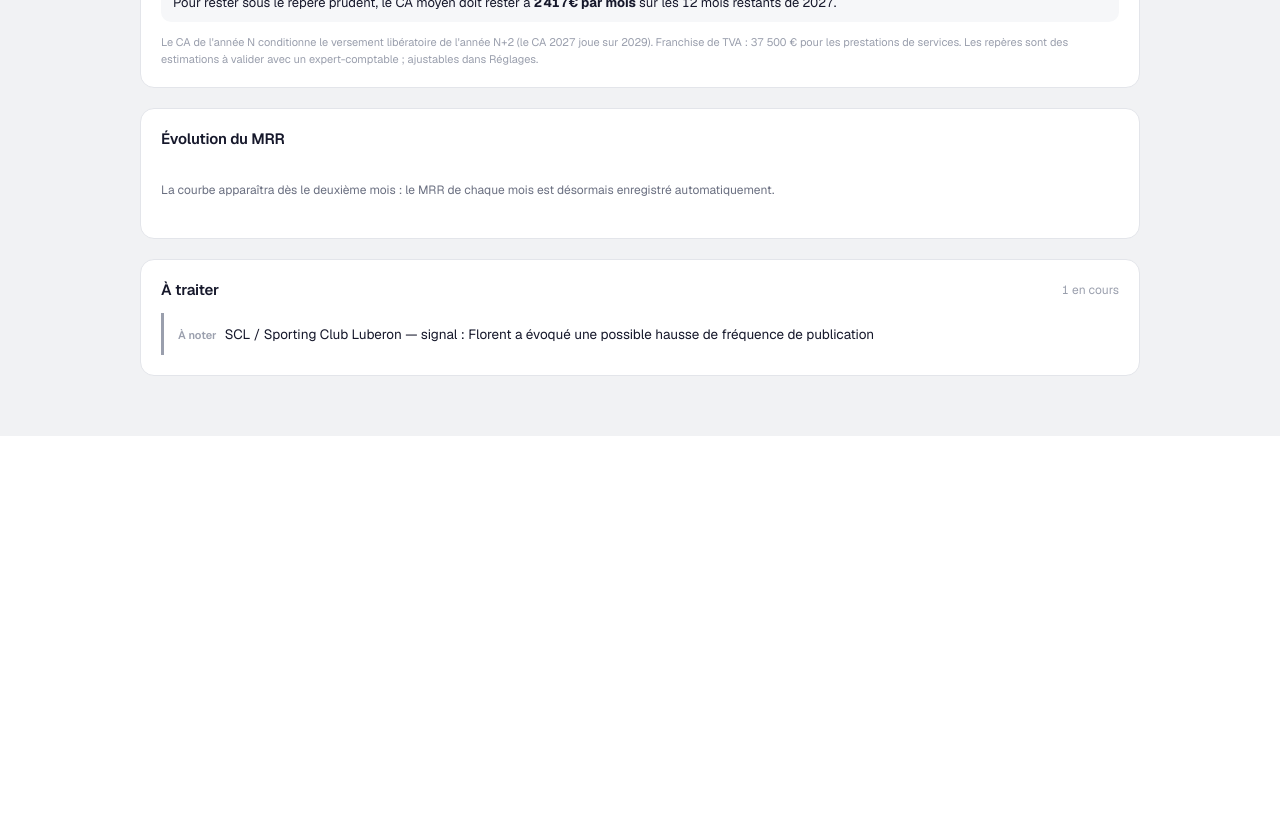
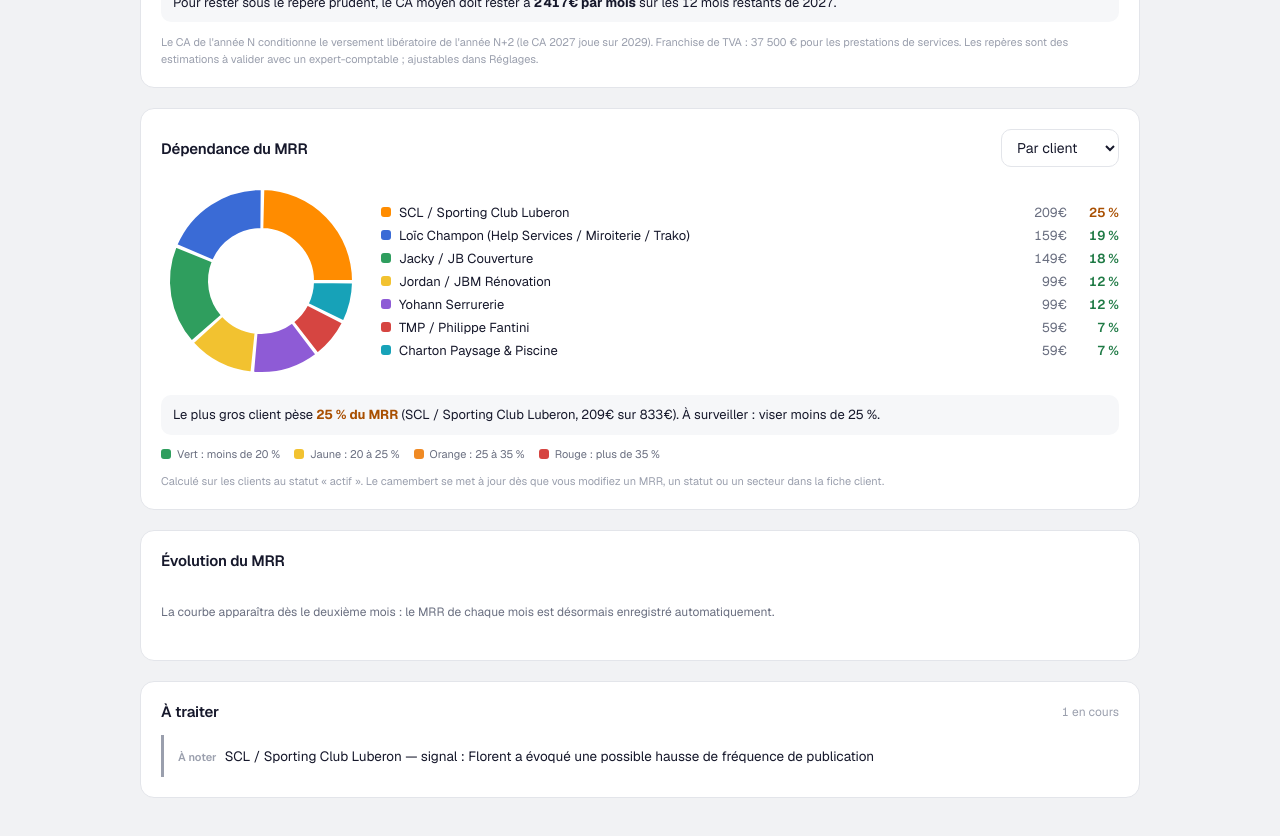
Before and after one commit to aivulpix-hub/vulpix-pilotage, a React (Vite) app: page / in a window 1280 px wide. Shown: the part 880-1716 px from the top of the page. Before the commit the page ends 1316 px from the top, so only its background shows below. Built offline with nearby package versions, Linux system fonts and the light colour scheme.

Commit message:
Tableau de bord : camembert de dépendance du MRR (par client / par secteur)
Co-Authored-By: Claude Sonnet 5.5 <noreply@anthropic.com>
Claude-Session: https://claude.ai/code/session_01DpBauBd7e9NJM4ARoa4bhv

```diff
--- a/src/App.jsx
+++ b/src/App.jsx
@@ -1,6 +1,7 @@
 import React, { useState, useEffect, useMemo, useCallback } from "react";
 import {
   LineChart, Line, XAxis, YAxis, CartesianGrid, Tooltip, ResponsiveContainer,
+  PieChart, Pie, Cell,
 } from "recharts";
 import * as XLSX from "xlsx";
 import {
@@ -578,6 +579,79 @@ function SeuilsFiscauxCard({ data, computed }) {
   );
 }
 
+const PIE_COLORS = ["#FF8C00", "#3A6BD6", "#2F9E5E", "#F2C230", "#8E5BD6", "#D64541", "#17A2B8", "#E667A0", "#7A8B3A", "#5B6275", "#B07A4A", "#2D4A8A"];
+
+function ConcentrationCard({ computed }) {
+  const [view, setView] = useState("client");
+  const actifs = (computed.activeClients || []).filter((c) => (Number(c.mrr) || 0) > 0);
+  const total = actifs.reduce((s, c) => s + (Number(c.mrr) || 0), 0);
+  const groups = {};
+  actifs.forEach((c) => {
+    const key = view === "client" ? c.name : ((c.sector || "").trim() || "Non renseigné");
+    groups[key] = (groups[key] || 0) + (Number(c.mrr) || 0);
+  });
+  const slices = Object.entries(groups)
+    .map(([name, value]) => ({ name, value, pct: total > 0 ? (value / total) * 100 : 0 }))
+    .sort((a, b) => b.value - a.value);
+  const top = slices[0];
+  // vert < 20 %, jaune 20-25 %, orange 25-35 %, rouge au-delà
+  const tone = (pct) => (pct > 35 ? [C.zRed, C.red] : pct > 25 ? [C.zOrange, C.orangeText] : pct >= 20 ? ["#F2C230", "#8A6500"] : [C.zGreen, C.green]);
+  const [, topText] = top ? tone(top.pct) : [null, C.ink];
+  const unit = view === "client" ? "client" : "secteur";
+  return (
+    <Card>
+      <SectionTitle right={
+        <select style={inputStyle} value={view} onChange={(e) => setView(e.target.value)} aria-label="Vue">
+          <option value="client">Par client</option>
+          <option value="secteur">Par secteur</option>
+        </select>
+      }>Dépendance du MRR</SectionTitle>
+      {slices.length === 0 ? (
+        <div style={{ fontSize: 12, color: C.gray, padding: "8px 0" }}>Aucun client actif avec un MRR : le camembert apparaîtra dès la première saisie.</div>
+      ) : (
+        <>
+          <div style={{ display: "flex", gap: 20, flexWrap: "wrap", alignItems: "center" }}>
+            <div style={{ width: 200, height: 200, flexShrink: 0 }}>
+              <ResponsiveContainer width="100%" height="100%">
+                <PieChart>
+                  <Pie data={slices} dataKey="value" nameKey="name" innerRadius={52} outerRadius={92} paddingAngle={1} stroke={C.card} strokeWidth={2}>
+                    {slices.map((sl, i) => <Cell key={sl.name} fill={PIE_COLORS[i % PIE_COLORS.length]} />)}
+                  </Pie>
+                  <Tooltip formatter={(v, n) => [`${euro(v)} (${total > 0 ? Math.round((v / total) * 100) : 0} %)`, n]} contentStyle={{ fontFamily: FONT, fontSize: 12, borderRadius: 10, border: `1px solid ${C.line}`, boxShadow: "none" }} />
+                </PieChart>
+              </ResponsiveContainer>
+            </div>
+            <div style={{ flex: 1, minWidth: 220, display: "flex", flexDirection: "column", gap: 6 }}>
+              {slices.map((sl, i) => (
+                <div key={sl.name} style={{ display: "flex", alignItems: "center", gap: 8, fontSize: 13, color: C.ink }}>
+                  <span style={{ width: 10, height: 10, borderRadius: 3, background: PIE_COLORS[i % PIE_COLORS.length], flexShrink: 0 }} />
+                  <span style={{ flex: 1, minWidth: 0, overflow: "hidden", textOverflow: "ellipsis", whiteSpace: "nowrap" }}>{sl.name}</span>
+                  <span style={{ color: C.gray }}>{euro(sl.value)}</span>
+                  <span style={{ width: 44, textAlign: "right", fontWeight: 600, color: tone(sl.pct)[1] }}>{Math.round(sl.pct)} %</span>
+                </div>
+              ))}
+            </div>
+          </div>
+          <div style={{ fontSize: 13, color: C.ink, marginTop: 14, padding: "10px 12px", background: C.sunken, borderRadius: 10, lineHeight: 1.5 }}>
+            Le plus gros {unit} pèse <b style={{ color: topText }}>{Math.round(top.pct)} % du MRR</b> ({top.name}, {euro(top.value)} sur {euro(total)}).
+            {" "}{top.pct > 35 ? "Dépendance forte : perdre ce poste ferait chuter le revenu." : top.pct > 25 ? "À surveiller : viser moins de 25 %." : top.pct >= 20 ? "Limite haute : au-delà de 25 %, la dépendance devient sensible." : "Répartition saine (moins de 20 %)."}
+          </div>
+          <div style={{ display: "flex", gap: 14, flexWrap: "wrap", fontSize: 11, color: C.gray, marginTop: 12 }}>
+            {[["Vert", C.zGreen, "moins de 20 %"], ["Jaune", "#F2C230", "20 à 25 %"], ["Orange", C.zOrange, "25 à 35 %"], ["Rouge", C.zRed, "plus de 35 %"]].map(([n, col, t]) => (
+              <span key={n} style={{ display: "inline-flex", alignItems: "center", gap: 6 }}>
+                <span style={{ width: 10, height: 10, borderRadius: 3, background: col }} />{n} : {t}
+              </span>
+            ))}
+          </div>
+        </>
+      )}
+      <div style={{ fontSize: 11, color: C.faint, marginTop: 12, lineHeight: 1.5 }}>
+        Calculé sur les clients au statut « actif ». Le camembert se met à jour dès que vous modifiez un MRR, un statut ou un secteur dans la fiche client.
+      </div>
+    </Card>
+  );
+}
+
 function DashboardTab({ data, computed, recos, onToggleReminder }) {
   const tjmMax = Math.max(80, data.settings.tjmSeuils[2] * 1.5); // échelle fixe : au-delà, l'aiguille reste en butée
   const tjmZone = zoneColorForTJM(computed.tjmHoraire, data.settings.tjmSeuils);
@@ -642,6 +716,8 @@ function DashboardTab({ data, computed, recos, onToggleReminder }) {
       </Card>
 
       <SeuilsFiscauxCard data={data} computed={computed} />
+
+      <ConcentrationCard computed={computed} />
 
       {/* HISTORIQUE */}
       <Card>
```
Also changed, not shown: 1 other file (tests, documents, lock files or other folders).
